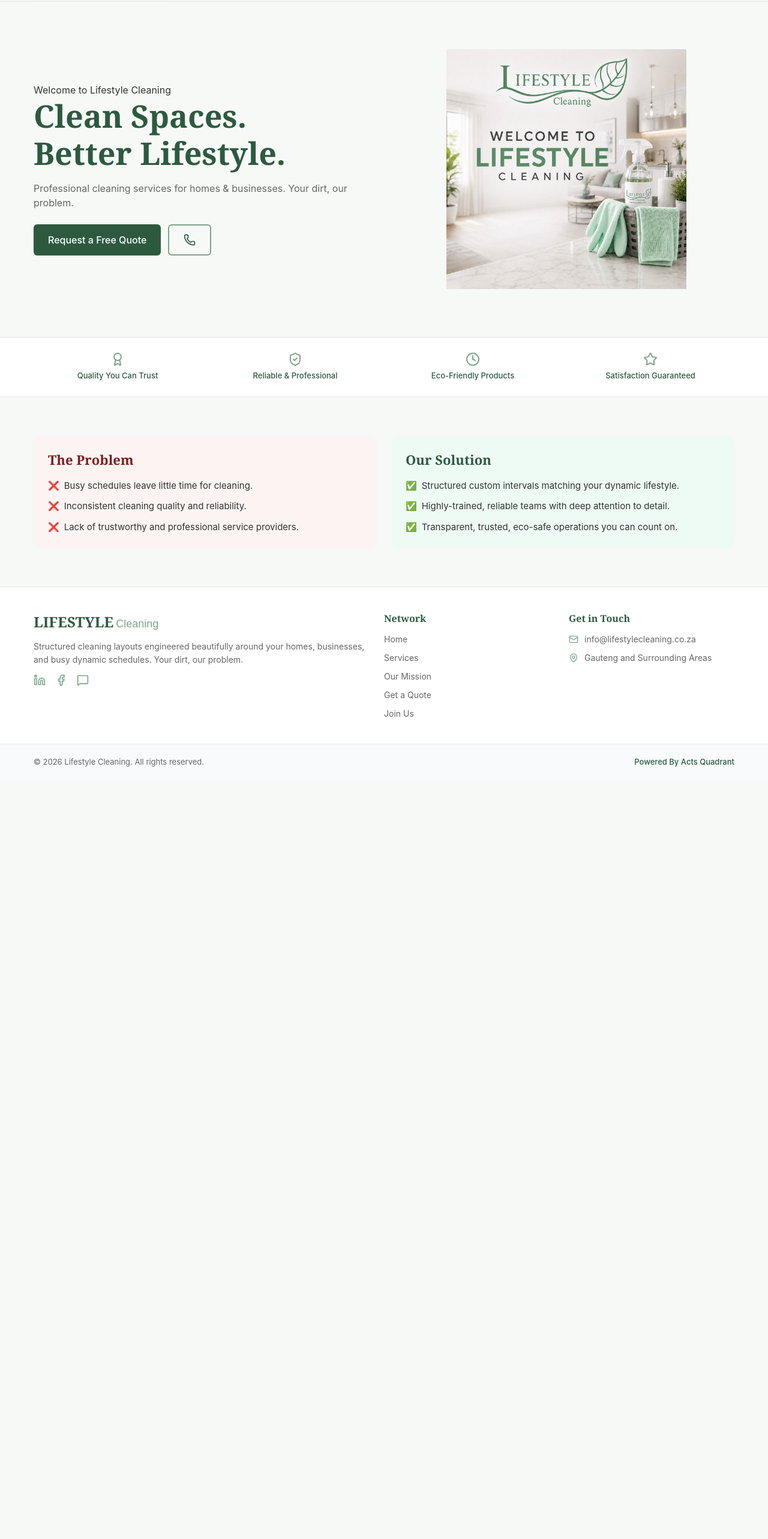
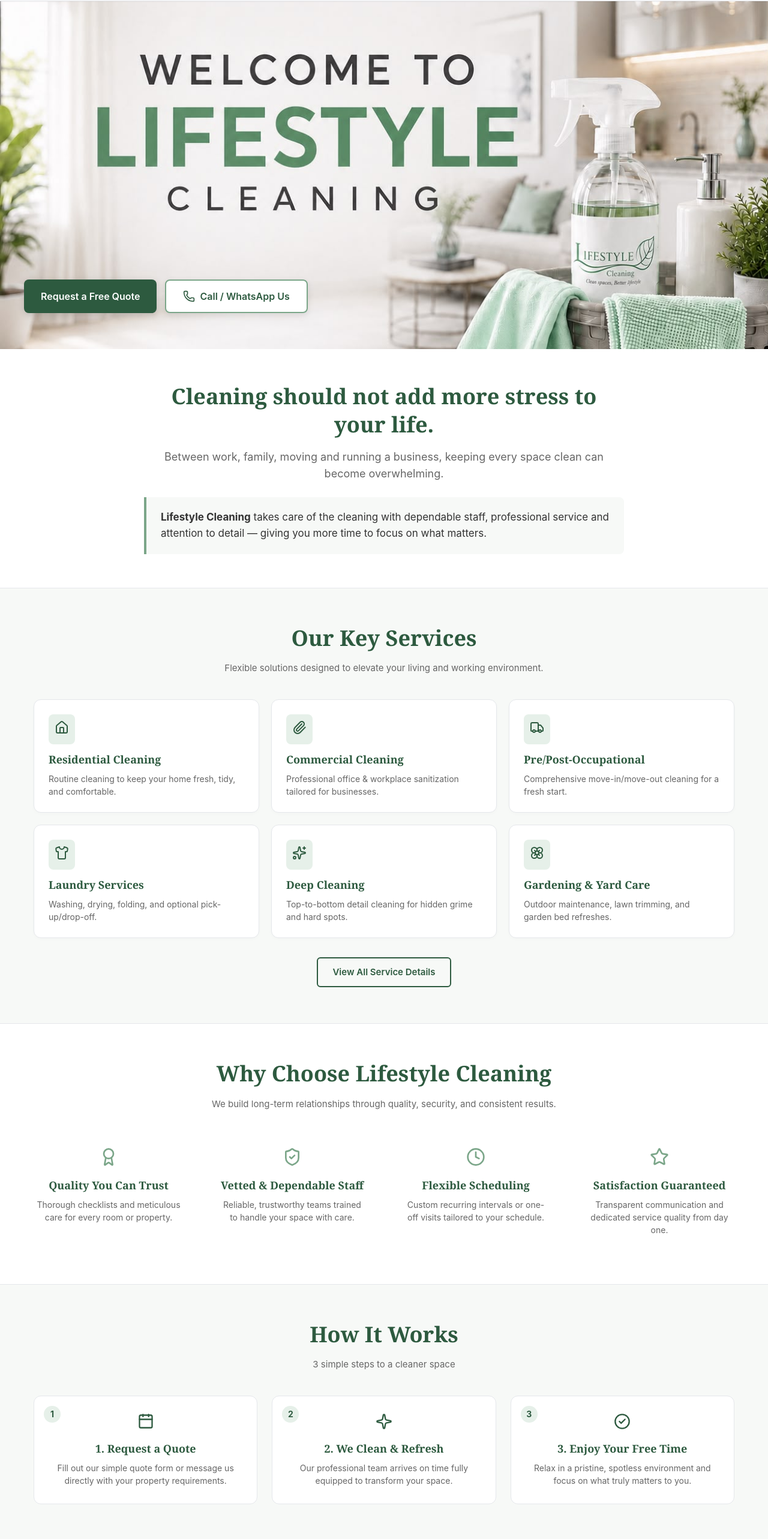
Before and after one commit to JosephMotshana/lifestyle-cleaning, a React (Vite) app: page / in a window 1280 px wide. Shown: the part 109-2675 px from the top of the page at 60% size. Before the commit the page ends 1410 px from the top, so only its background shows below. Built offline with nearby package versions, Linux system fonts and the light colour scheme.

Commit message:
We thank God

```diff
--- a/src/global.css
+++ b/src/global.css
@@ -210,46 +210,50 @@ img {
 }
 
 /* ==========================================================================
-   3. HOME PAGE
+   3. HOME PAGE (FULL REORDERED STYLING)
    ========================================================================== */
+
+/* 1. Hero Section (Image Background + Buttons Only) */
 .hero-section {
-  max-width: 1200px;
-  margin: 0 auto;
-  padding: 40px 16px;
-  display: grid;
-  grid-template-columns: 1fr;
-  gap: 32px;
-  align-items: center;
+  width: 100%;
+  min-height: 480px;
+  padding: 120px 16px 60px 16px;
+  display: flex;
+  justify-content: center;
+  align-items: flex-end; /* Position buttons towards bottom */
+  position: relative;
+  background: url('../src/assets/home.jpeg') center/cover no-repeat;
 }
 
-.hero-title {
-  font-family: Georgia, serif;
-  color: var(--brand-forest);
-  font-size: 36px;
-  font-weight: 700;
-  line-height: 1.2;
-  margin-bottom: 16px;
-}
-
-.hero-description {
-  color: var(--text-muted);
-  font-size: 16px;
-  margin-bottom: 24px;
+.hero-container {
+  max-width: 1200px;
+  width: 100%;
+  display: flex;
+  justify-content: center;
 }
 
 .hero-actions {
   display: flex;
   flex-direction: column;
-  gap: 12px;
+  gap: 14px;
+  width: 100%;
+  max-width: 420px;
 }
 
 .btn-primary {
   background-color: var(--brand-forest);
   color: #ffffff;
-  padding: 14px 24px;
-  border-radius: 6px;
-  font-weight: 500;
+  padding: 16px 28px;
+  border-radius: 8px;
+  font-weight: 600;
+  font-size: 16px;
   text-align: center;
+  box-shadow: 0 4px 12px rgba(0, 0, 0, 0.15);
+  transition: background-color 0.2s ease;
+}
+
+.btn-primary:hover {
+  background-color: var(--brand-forest-hover);
 }
 
 .btn-secondary-phone {
@@ -257,109 +261,295 @@ img {
   align-items: center;
   justify-content: center;
   gap: 8px;
+  background-color: #ffffff;
   border: 2px solid var(--brand-sage);
   color: var(--brand-forest);
-  padding: 12px 24px;
-  border-radius: 6px;
-  font-weight: 500;
+  padding: 14px 28px;
+  border-radius: 8px;
+  font-weight: 600;
+  font-size: 16px;
+  box-shadow: 0 4px 12px rgba(0, 0, 0, 0.1);
+  transition: background-color 0.2s ease;
 }
 
-.hero-image-wrapper {
-  width: 100%;
+.btn-secondary-phone:hover {
+  background-color: var(--brand-sage-light);
+}
+
+/* 2. Problem & Solution Section */
+.problem-solution-section {
+  background-color: #ffffff;
+  padding: 56px 16px;
+  border-bottom: 1px solid var(--border-color);
+}
+
+.problem-solution-container {
+  max-width: 800px;
+  margin: 0 auto;
+  text-align: center;
+}
+
+.section-title {
+  font-family: Georgia, serif;
+  color: var(--brand-forest);
+  font-size: 28px;
+  font-weight: 700;
+  margin-bottom: 16px;
+  line-height: 1.3;
+}
+
+.problem-narrative {
+  font-size: 18px;
+  color: var(--text-muted);
+  line-height: 1.6;
+  margin-bottom: 24px;
+}
+
+.solution-highlight-box {
+  background-color: var(--brand-bg-light);
+  border-left: 4px solid var(--brand-sage);
+  padding: 20px 24px;
+  border-radius: 0 8px 8px 0;
+  text-align: left;
+}
+
+.solution-narrative {
+  font-size: 17px;
+  color: var(--text-dark);
+  line-height: 1.6;
+}
+
+/* Common Section Header */
+.section-header {
+  text-align: center;
+  margin-bottom: 40px;
+}
+
+.section-subtitle {
+  color: var(--text-muted);
+  font-size: 15px;
+}
+
+/* 3. Services Grid Section */
+.home-services-section {
+  padding: 60px 16px;
+  max-width: 1200px;
+  margin: 0 auto;
+}
+
+.home-services-grid {
+  display: grid;
+  grid-template-columns: 1fr;
+  gap: 20px;
+  margin-bottom: 32px;
+}
+
+.home-service-card {
+  background-color: #ffffff;
+  padding: 24px;
+  border-radius: 12px;
+  border: 1px solid var(--border-color);
+  box-shadow: 0 2px 6px rgba(0,0,0,0.02);
+}
+
+.service-icon-wrapper {
+  color: var(--brand-forest);
+  background-color: var(--brand-sage-light);
+  width: fit-content;
+  padding: 10px;
+  border-radius: 8px;
+  margin-bottom: 12px;
+}
+
+.service-card-title {
+  font-family: Georgia, serif;
+  font-size: 18px;
+  color: var(--brand-forest);
+  margin-bottom: 8px;
+}
+
+.service-card-desc {
+  color: var(--text-muted);
+  font-size: 14px;
+  line-height: 1.5;
+}
+
+.center-btn-wrapper {
   display: flex;
   justify-content: center;
 }
 
-.hero-image {
-  width: 100%;
-  height: 400px; /* Increased from 200px to give it enough height */
-  background-color: #f7f9f7; /* Matches your background color so edges blend smoothly */
-  border-radius: 16px;
-  background-image: url('../src/assets/home.jpeg');
-  background-size: contain; /* Shrinks whole image inside container without cropping */
-  background-position: center;
-  background-repeat: no-repeat;
+.btn-secondary-outline {
+  border: 2px solid var(--brand-forest);
+  color: var(--brand-forest);
+  padding: 12px 24px;
+  border-radius: 6px;
+  font-weight: 600;
+  font-size: 15px;
+  transition: all 0.2s ease;
 }
 
-.badges-section {
+.btn-secondary-outline:hover {
+  background-color: var(--brand-forest);
+  color: #ffffff;
+}
+
+/* 4. Why Choose Us Section */
+.why-us-section {
   background-color: #ffffff;
+  padding: 60px 16px;
   border-top: 1px solid var(--border-color);
   border-bottom: 1px solid var(--border-color);
-  padding: 24px 0;
 }
 
-.badges-grid {
+.why-us-container {
   max-width: 1200px;
   margin: 0 auto;
-  padding: 0 16px;
-  display: grid;
-  grid-template-columns: repeat(2, 1fr);
-  gap: 16px;
 }
 
-.badge-card {
-  display: flex;
-  flex-direction: column;
-  align-items: center;
-  text-align: center;
-}
-
-.badge-icon {
-  color: var(--brand-sage);
-  margin-bottom: 6px;
-}
-
-.badge-text {
-  font-weight: 500;
-  font-size: 13px;
-  color: var(--brand-forest);
-}
-
-.analysis-section {
-  max-width: 1200px;
-  margin: 0 auto;
-  padding: 40px 16px;
+.why-us-grid {
   display: grid;
   grid-template-columns: 1fr;
   gap: 24px;
 }
 
-.problem-card, .solution-card {
-  padding: 24px;
-  border-radius: 12px;
+.why-card {
+  text-align: center;
+  padding: 20px;
 }
 
-.problem-card { background-color: rgba(254, 242, 242, 0.7); }
-.solution-card { background-color: rgba(236, 253, 245, 0.7); }
+.why-icon {
+  color: var(--brand-sage);
+  margin-bottom: 12px;
+}
 
-.card-headingheading-problem { font-family: Georgia, serif; font-size: 22px; color: #7f1d1d; margin-bottom: 16px; font-weight: 700; }
-.card-heading-solution { font-family: Georgia, serif; font-size: 22px; color: var(--brand-forest); margin-bottom: 16px; font-weight: 700; }
+.why-card h4 {
+  font-family: Georgia, serif;
+  font-size: 18px;
+  color: var(--brand-forest);
+  margin-bottom: 8px;
+}
 
-.analysis-list {
+.why-card p {
+  color: var(--text-muted);
+  font-size: 14px;
+}
+
+/* 5. How It Works Section */
+.how-it-works-section {
+  padding: 60px 16px;
+  max-width: 1200px;
+  margin: 0 auto;
+}
+
+.steps-grid {
+  display: grid;
+  grid-template-columns: 1fr;
+  gap: 24px;
+}
+
+.step-card {
+  background-color: #ffffff;
+  padding: 28px 20px;
+  border-radius: 12px;
+  border: 1px solid var(--border-color);
+  text-align: center;
+  position: relative;
+}
+
+.step-number {
+  position: absolute;
+  top: 16px;
+  left: 16px;
+  width: 28px;
+  height: 28px;
+  background-color: var(--brand-sage-light);
+  color: var(--brand-forest);
+  font-weight: 700;
+  border-radius: 50%;
+  display: flex;
+  align-items: center;
+  justify-content: center;
+  font-size: 14px;
+}
+
+.step-icon {
+  color: var(--brand-forest);
+  margin-bottom: 12px;
+}
+
+.step-card h3 {
+  font-family: Georgia, serif;
+  font-size: 18px;
+  color: var(--brand-forest);
+  margin-bottom: 8px;
+}
+
+.step-card p {
+  color: var(--text-muted);
+  font-size: 14px;
+}
+
+/* 6. Call To Action Banner */
+.cta-banner-section {
+  background-color: var(--brand-forest);
+  color: #ffffff;
+  padding: 60px 16px;
+}
+
+.cta-banner-container {
+  max-width: 800px;
+  margin: 0 auto;
+  text-align: center;
+}
+
+.cta-title {
+  font-family: Georgia, serif;
+  font-size: 32px;
+  margin-bottom: 12px;
+}
+
+.cta-desc {
+  color: var(--brand-sage-light);
+  font-size: 16px;
+  margin-bottom: 28px;
+}
+
+.cta-buttons {
   display: flex;
   flex-direction: column;
   gap: 12px;
+  justify-content: center;
 }
 
-.analysis-list li {
-  display: flex;
-  align-items: start;
-  gap: 8px;
+.btn-cta-primary {
+  background-color: #ffffff;
+  color: var(--brand-forest);
+  padding: 14px 28px;
+  border-radius: 6px;
+  font-weight: 600;
   font-size: 15px;
 }
 
-@media (min-width: 768px) {
-  .hero-section { grid-template-columns: 1fr 1fr; padding: 80px 16px; gap: 48px; }
-  .hero-title { font-size: 52px; }
-  .hero-actions { flex-direction: row; }
-  .hero-image { height: 400px; }
-  .badges-grid { grid-template-columns: repeat(4, 1fr); }
-  .analysis-section { grid-template-columns: 1fr 1fr; padding: 64px 16px; }
+.btn-cta-secondary {
+  border: 2px solid #ffffff;
+  color: #ffffff;
+  padding: 12px 28px;
+  border-radius: 6px;
+  font-weight: 600;
+  font-size: 15px;
 }
 
-/* ==========================================================================
-   4. SERVICES PAGE
-   ========================================================================== */
+/* Desktop Styles */
+@media (min-width: 768px) {
+  .hero-section { min-height: 580px; }
+  .hero-actions { flex-direction: row; max-width: none; }
+  .section-title { font-size: 36px; }
+  .home-services-grid { grid-template-columns: repeat(3, 1fr); }
+  .why-us-grid { grid-template-columns: repeat(4, 1fr); }
+  .steps-grid { grid-template-columns: repeat(3, 1fr); }
+  .cta-buttons { flex-direction: row; }
+}
 /* ==========================================================================
    4. SERVICES PAGE
    ========================================================================== */
--- a/src/pages/Home.jsx
+++ b/src/pages/Home.jsx
@@ -1,20 +1,37 @@
 import React from 'react';
 import { Link } from 'react-router-dom';
-import { ShieldCheck, Clock, Award, Star, Phone } from 'lucide-react';
+import {
+  Phone,
+  ShieldCheck,
+  Award,
+  Clock,
+  Star,
+  Home as HomeIcon,
+  Sparkles,
+  Truck,
+  Shirt,
+  Paperclip,
+  Flower,
+  Calendar,
+  Sparkle,
+  CheckCircle2
+} from 'lucide-react';
 
 export default function Home() {
+  const homeServices = [
+    { title: 'Residential Cleaning', icon: <HomeIcon size={24} />, desc: 'Routine cleaning to keep your home fresh, tidy, and comfortable.' },
+    { title: 'Commercial Cleaning', icon: <Paperclip size={24} />, desc: 'Professional office & workplace sanitization tailored for businesses.' },
+    { title: 'Pre/Post-Occupational', icon: <Truck size={24} />, desc: 'Comprehensive move-in/move-out cleaning for a fresh start.' },
+    { title: 'Laundry Services', icon: <Shirt size={24} />, desc: 'Washing, drying, folding, and optional pick-up/drop-off.' },
+    { title: 'Deep Cleaning', icon: <Sparkles size={24} />, desc: 'Top-to-bottom detail cleaning for hidden grime and hard spots.' },
+    { title: 'Gardening & Yard Care', icon: <Flower size={24} />, desc: 'Outdoor maintenance, lawn trimming, and garden bed refreshes.' },
+  ];
+
   return (
     <div className="home-page">
-      {/* Hero Section */}
+      {/* 1. Hero Section (Image Background & CTA Buttons Only) */}
       <section className="hero-section">
-        <div className="hero-content">
-          <span className="hero-subtitle">Welcome to Lifestyle Cleaning</span>
-          <h1 className="hero-title">
-            Clean Spaces.<br />Better Lifestyle.
-          </h1>
-          <p className="hero-description">
-            Professional cleaning services for homes & businesses. Your dirt, our problem.
-          </p>
+        <div className="hero-container">
           <div className="hero-actions">
             <Link to="/quote" className="btn-primary">
               Request a Free Quote
@@ -25,54 +42,126 @@ export default function Home() {
               rel="noreferrer"
               className="btn-secondary-phone"
             >
-              <Phone size={20} className="phone-icon" />
+              <Phone size={20} className="phone-icon" /> Call / WhatsApp Us
             </a>
-          </div>
-        </div>
-        <div className="hero-image-wrapper">
-          <div className="hero-image"></div>
-        </div>
-      </section>
-
-      {/* Trust Badges */}
-      <section className="badges-section">
-        <div className="badges-grid">
-          <div className="badge-card">
-            <Award size={24} className="badge-icon" />
-            <p className="badge-text">Quality You Can Trust</p>
-          </div>
-          <div className="badge-card">
-            <ShieldCheck size={24} className="badge-icon" />
-            <p className="badge-text">Reliable & Professional</p>
-          </div>
-          <div className="badge-card">
-            <Clock size={24} className="badge-icon" />
-            <p className="badge-text">Eco-Friendly Products</p>
-          </div>
-          <div className="badge-card">
-            <Star size={24} className="badge-icon" />
-            <p className="badge-text">Satisfaction Guaranteed</p>
           </div>
         </div>
       </section>
 
-      {/* The Problem & Solution Section */}
-      <section className="analysis-section">
-        <div className="problem-card">
-          <h3 className="card-headingheading-problem">The Problem</h3>
-          <ul className="analysis-list">
-            <li><span className="icon-marker">❌</span> Busy schedules leave little time for cleaning.</li>
-            <li><span className="icon-marker">❌</span> Inconsistent cleaning quality and reliability.</li>
-            <li><span className="icon-marker">❌</span> Lack of trustworthy and professional service providers.</li>
-          </ul>
+      {/* 2. Problem & Solution Section */}
+      <section className="problem-solution-section">
+        <div className="problem-solution-container">
+          <h2 className="section-title">Cleaning should not add more stress to your life.</h2>
+          <p className="problem-narrative">
+            Between work, family, moving and running a business, keeping every space clean can become overwhelming.
+          </p>
+          <div className="solution-highlight-box">
+            <p className="solution-narrative">
+              <strong>Lifestyle Cleaning</strong> takes care of the cleaning with dependable staff, professional service and attention to detail — giving you more time to focus on what matters.
+            </p>
+          </div>
         </div>
-        <div className="solution-card">
-          <h3 className="card-heading-solution">Our Solution</h3>
-          <ul className="analysis-list">
-            <li><span className="icon-marker">✅</span> Structured custom intervals matching your dynamic lifestyle.</li>
-            <li><span className="icon-marker">✅</span> Highly-trained, reliable teams with deep attention to detail.</li>
-            <li><span className="icon-marker">✅</span> Transparent, trusted, eco-safe operations you can count on.</li>
-          </ul>
+      </section>
+
+      {/* 3. Services Overview */}
+      <section className="home-services-section">
+        <div className="home-services-container">
+          <div className="section-header">
+            <h2 className="section-title">Our Key Services</h2>
+            <p className="section-subtitle">Flexible solutions designed to elevate your living and working environment.</p>
+          </div>
+          <div className="home-services-grid">
+            {homeServices.map((srv, idx) => (
+              <div key={idx} className="home-service-card">
+                <div className="service-icon-wrapper">{srv.icon}</div>
+                <h3 className="service-card-title">{srv.title}</h3>
+                <p className="service-card-desc">{srv.desc}</p>
+              </div>
+            ))}
+          </div>
+          <div className="center-btn-wrapper">
+            <Link to="/services" className="btn-secondary-outline">
+              View All Service Details
+            </Link>
+          </div>
+        </div>
+      </section>
+
+      {/* 4. Why Choose Us */}
+      <section className="why-us-section">
+        <div className="why-us-container">
+          <div className="section-header">
+            <h2 className="section-title">Why Choose Lifestyle Cleaning</h2>
+            <p className="section-subtitle">We build long-term relationships through quality, security, and consistent results.</p>
+          </div>
+          <div className="why-us-grid">
+            <div className="why-card">
+              <Award size={32} className="why-icon" />
+              <h4>Quality You Can Trust</h4>
+              <p>Thorough checklists and meticulous care for every room or property.</p>
+            </div>
+            <div className="why-card">
+              <ShieldCheck size={32} className="why-icon" />
+              <h4>Vetted & Dependable Staff</h4>
+              <p>Reliable, trustworthy teams trained to handle your space with care.</p>
+            </div>
+            <div className="why-card">
+              <Clock size={32} className="why-icon" />
+              <h4>Flexible Scheduling</h4>
+              <p>Custom recurring intervals or one-off visits tailored to your schedule.</p>
+            </div>
+            <div className="why-card">
+              <Star size={32} className="why-icon" />
+              <h4>Satisfaction Guaranteed</h4>
+              <p>Transparent communication and dedicated service quality from day one.</p>
+            </div>
+          </div>
+        </div>
+      </section>
+
+      {/* 5. How It Works */}
+      <section className="how-it-works-section">
+        <div className="how-it-works-container">
+          <div className="section-header">
+            <h2 className="section-title">How It Works</h2>
+            <p className="section-subtitle">3 simple steps to a cleaner space</p>
+          </div>
+          <div className="steps-grid">
+            <div className="step-card">
+              <div className="step-number">1</div>
+              <Calendar size={28} className="step-icon" />
+              <h3>1. Request a Quote</h3>
+              <p>Fill out our simple quote form or message us directly with your property requirements.</p>
+            </div>
+            <div className="step-card">
+              <div className="step-number">2</div>
+              <Sparkle size={28} className="step-icon" />
+              <h3>2. We Clean & Refresh</h3>
+              <p>Our professional team arrives on time fully equipped to transform your space.</p>
+            </div>
+            <div className="step-card">
+              <div className="step-number">3</div>
+              <CheckCircle2 size={28} className="step-icon" />
+              <h3>3. Enjoy Your Free Time</h3>
+              <p>Relax in a pristine, spotless environment and focus on what truly matters to you.</p>
+            </div>
+          </div>
+        </div>
+      </section>
+
+      {/* 6. Call to Action Banner */}
+      <section className="cta-banner-section">
+        <div className="cta-banner-container">
+          <h2 className="cta-title">Ready for a Spotless Space?</h2>
+          <p className="cta-desc">Get in touch with us today for a personalized quote or to schedule your service.</p>
+          <div className="cta-buttons">
+            <Link to="/quote" className="btn-cta-primary">
+              Get Your Free Estimate
+            </Link>
+            <Link to="/contact" className="btn-cta-secondary">
+              Contact Us Directly
+            </Link>
+          </div>
         </div>
       </section>
     </div>
--- a/src/pages/Quote.jsx
+++ b/src/pages/Quote.jsx
@@ -44,7 +44,6 @@ export default function Quote() {
               className="field-select"
             >
               <option value="Residential Cleaning">Residential Cleaning</option>
-              <option value="Deep Cleaning">Deep Cleaning</option>
               <option value="Pre/Post Occupational Cleaning">Pre/Post Occupational Cleaning</option>
               <option value="Laundry Cleaning">Laundry Cleaning</option>
               <option value="Commercial/Office Cleaning">Commercial/Office Cleaning</option>
```
Also changed, not shown: src/pages/Services.jsx (+3 -8 lines), src/assets/deep.jpeg (deleted).
